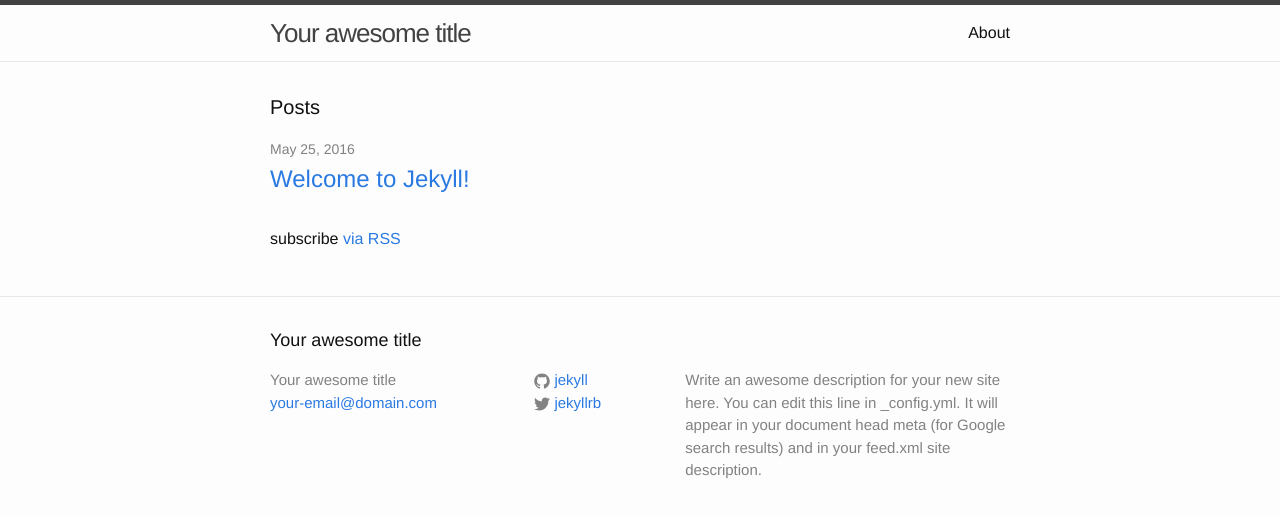
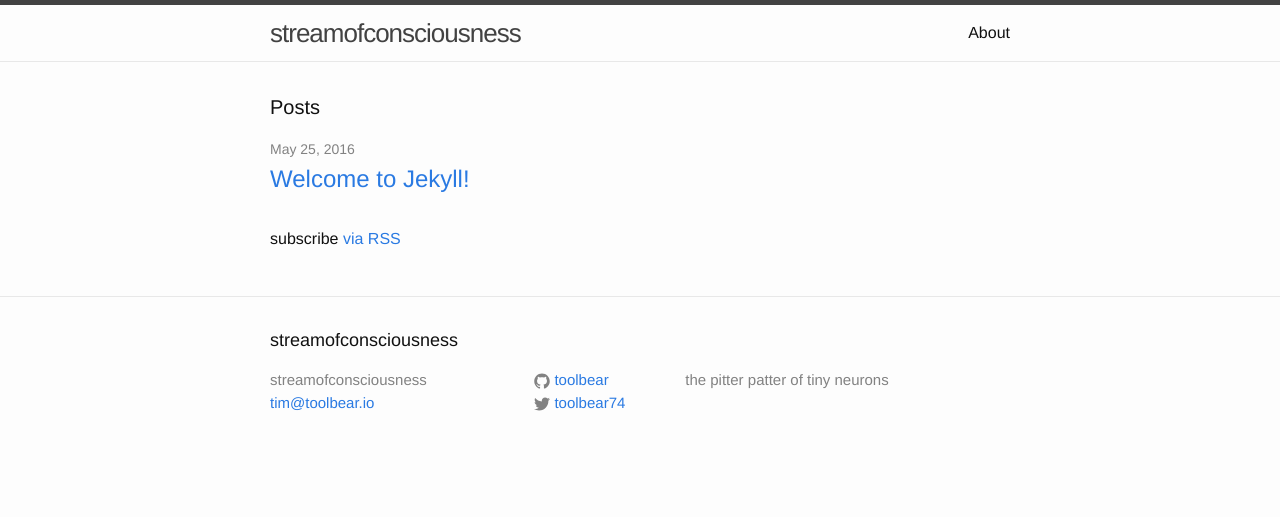
Before and after one commit to toolbear/toolbear.github.com, a Jekyll site: the page built from blog/index.html, in a window 1280 px wide. Shown: the top 517 px of the page. Built offline with Jekyll 4.4.1, drawn with Linux system fonts in a browser that asks for light colours.

Commit message:
blog: basic config

```diff
--- a/blog/_config.yml
+++ b/blog/_config.yml
@@ -6,16 +6,15 @@
 # 'jekyll serve'. If you change this file, please restart the server process.
 
 # Site settings
-title: Your awesome title
-email: your-email@domain.com
+title: streamofconsciousness
+email: tim@toolbear.io
 description: > # this means to ignore newlines until "baseurl:"
-  Write an awesome description for your new site here. You can edit this
-  line in _config.yml. It will appear in your document head meta (for
-  Google search results) and in your feed.xml site description.
+  the pitter patter of tiny neurons
 baseurl: "" # the subpath of your site, e.g. /blog
-url: "http://yourdomain.com" # the base hostname & protocol for your site
-twitter_username: jekyllrb
-github_username:  jekyll
+url: "https://blog.toolbear.io" # the base hostname & protocol for your site
+twitter_username: toolbear74
+github_username:  toolbear
 
 # Build settings
 markdown: kramdown
+highlighter: rouge
```
